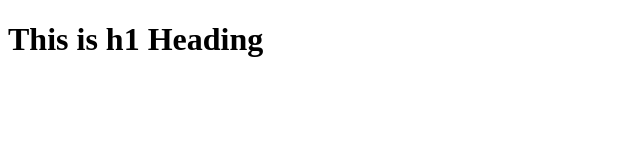
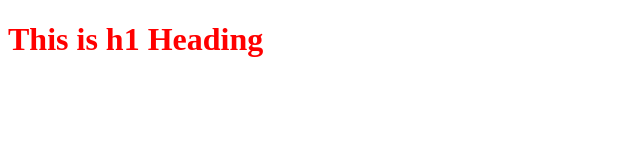
Before and after one commit to ManojKumarDevarakonda/new_one, a plain HTML site: page sample.html in a window 1280 px wide. Shown: the whole page, without its empty margins (0-640 px from the left). Drawn offline with Linux system fonts and the light colour scheme.

Commit message:
adding colors

```diff
--- a/sample.html
+++ b/sample.html
@@ -6,6 +6,6 @@
     <title>Document</title>
 </head>
 <body>
-    <h1 color="red">This is h1 Heading</h1>
+    <h1><font color="red">This is h1 Heading</font></h1>
 </body>
 </html>
```
